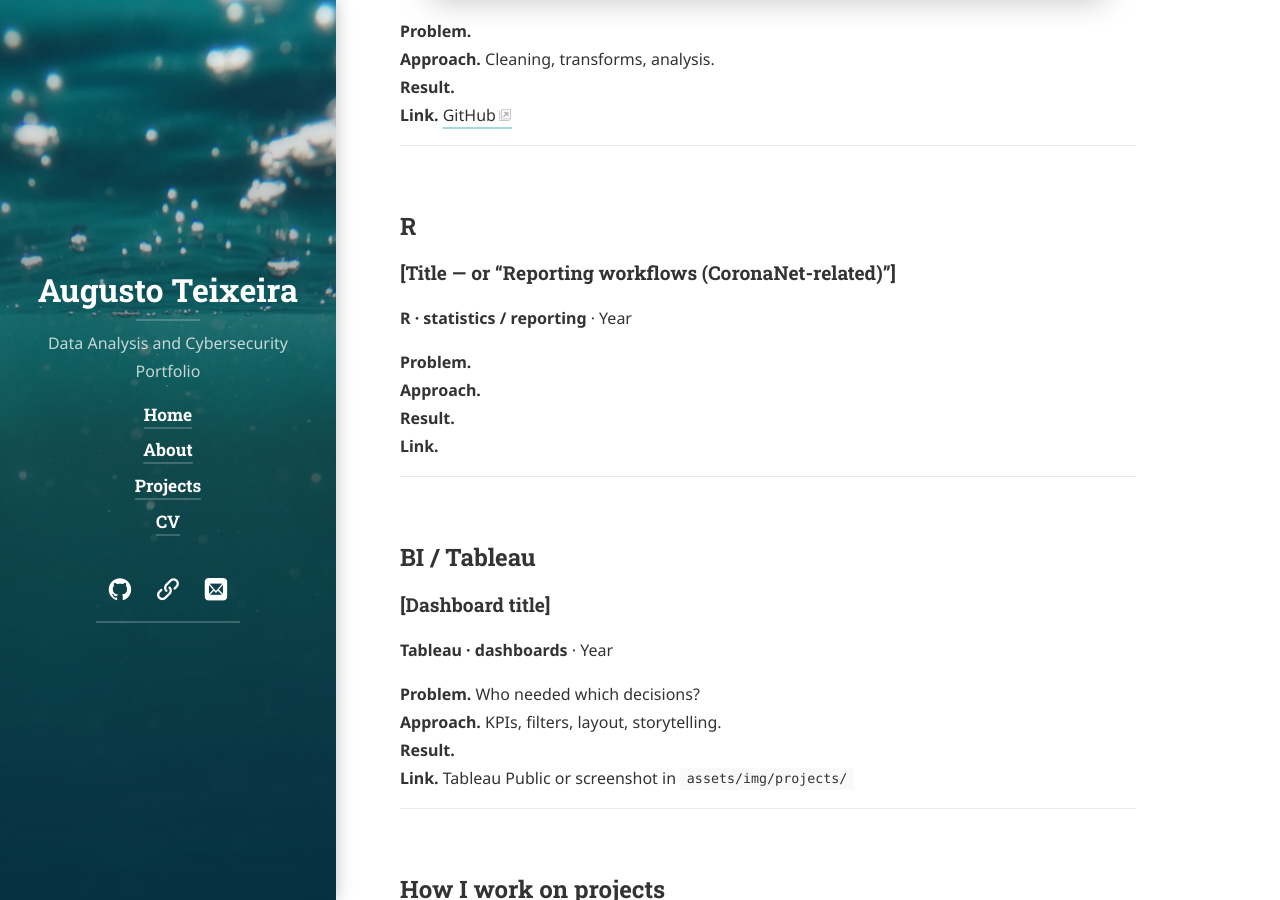
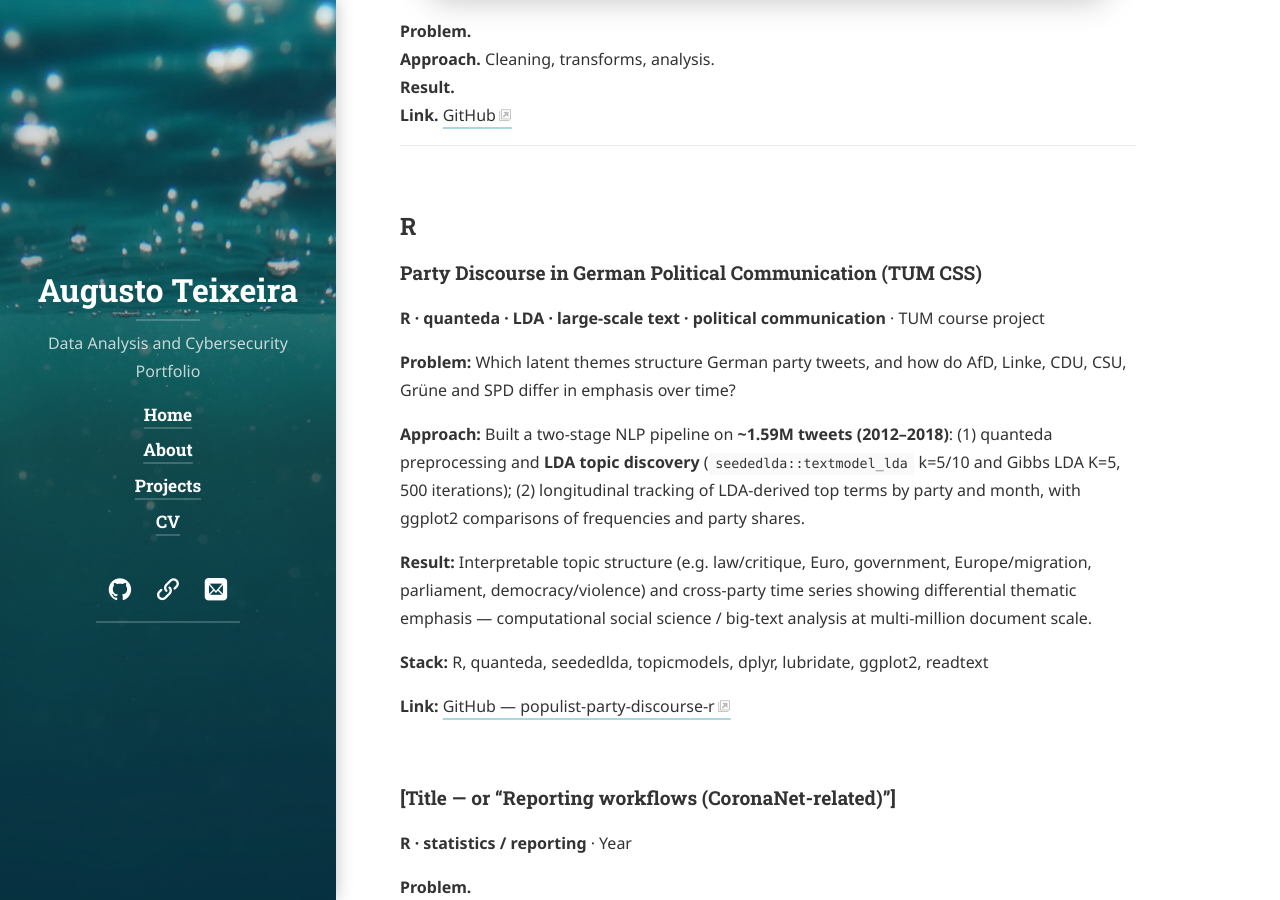
Before and after one commit to a-teixeira/a-teixeira.github.io, a Jekyll site: the page built from projects.md, in a window 1280 px wide and 900 px high, scrolled down 2139 px. Built offline with Jekyll 4.4.1, drawn with Linux system fonts in a browser that asks for light colours; cached includes are drawn as plain includes; nearby versions of some CDN libraries; some web fonts are replaced; library files that are not in the unit come from our copies.

Commit message:
add party-discourse-lda-r in projects.md

```diff
--- a/projects.md
+++ b/projects.md
@@ -68,6 +68,19 @@ Links: [CoronaNet](https://www.coronanet-project.org) · [Article](https://www.n
 
 ## R
 
+### Party Discourse in German Political Communication (TUM CSS)
+**R · quanteda · LDA · large-scale text · political communication** · TUM course project
+
+**Problem:** Which latent themes structure German party tweets, and how do AfD, Linke, CDU, CSU, Grüne and SPD differ in emphasis over time?
+
+**Approach:** Built a two-stage NLP pipeline on **~1.59M tweets (2012–2018)**: (1) quanteda preprocessing and **LDA topic discovery** (`seededlda::textmodel_lda` k=5/10 and Gibbs LDA K=5, 500 iterations); (2) longitudinal tracking of LDA-derived top terms by party and month, with ggplot2 comparisons of frequencies and party shares.
+
+**Result:** Interpretable topic structure (e.g. law/critique, Euro, government, Europe/migration, parliament, democracy/violence) and cross-party time series showing differential thematic emphasis — computational social science / big-text analysis at multi-million document scale.
+
+**Stack:** R, quanteda, seededlda, topicmodels, dplyr, lubridate, ggplot2, readtext
+
+**Link:** [GitHub — populist-party-discourse-r](https://github.com/a-teixeira/populist-party-discourse-r)
+
 ### [Title — or “Reporting workflows (CoronaNet-related)”]
 **R · statistics / reporting** · Year
 
```
